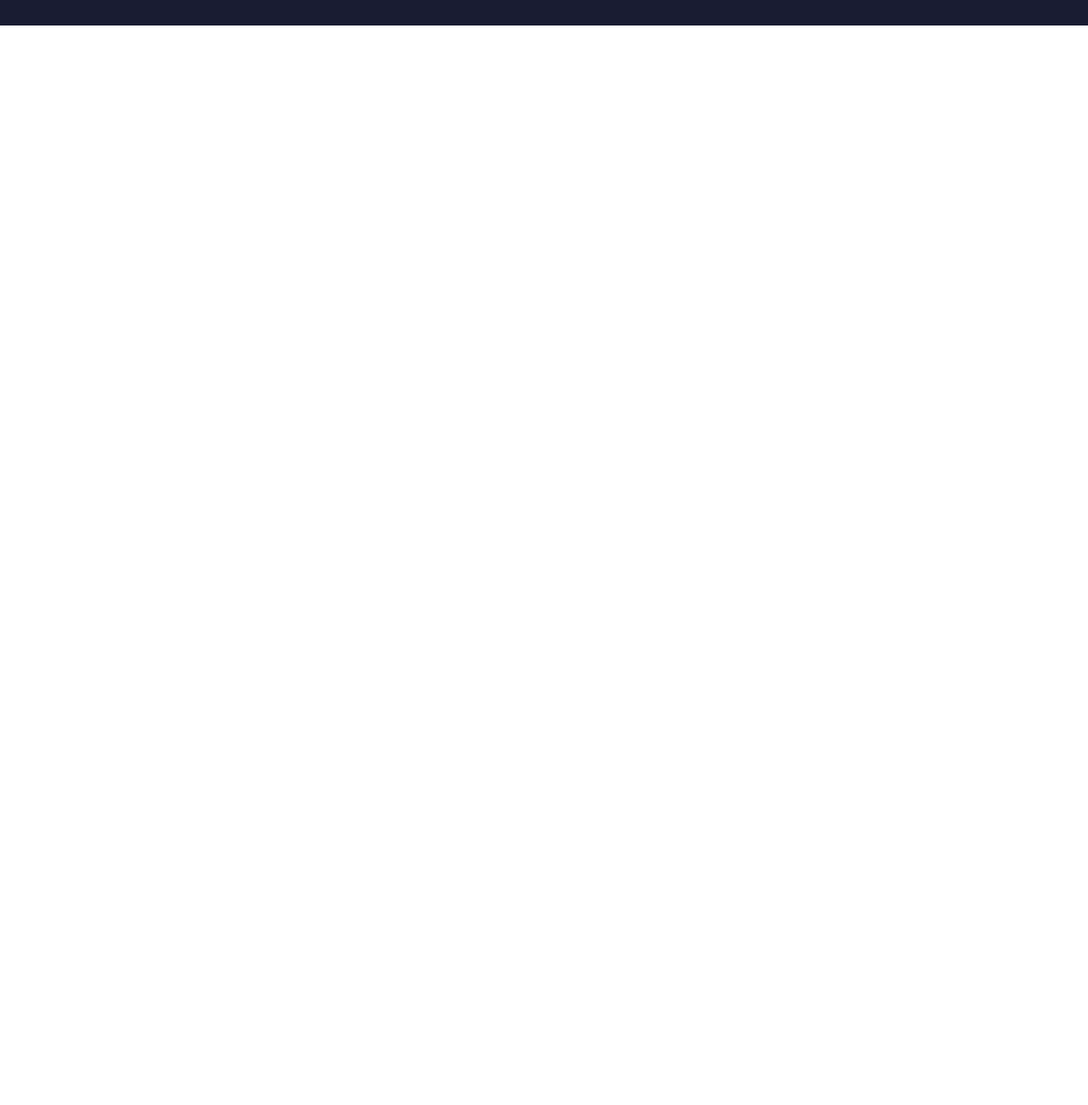
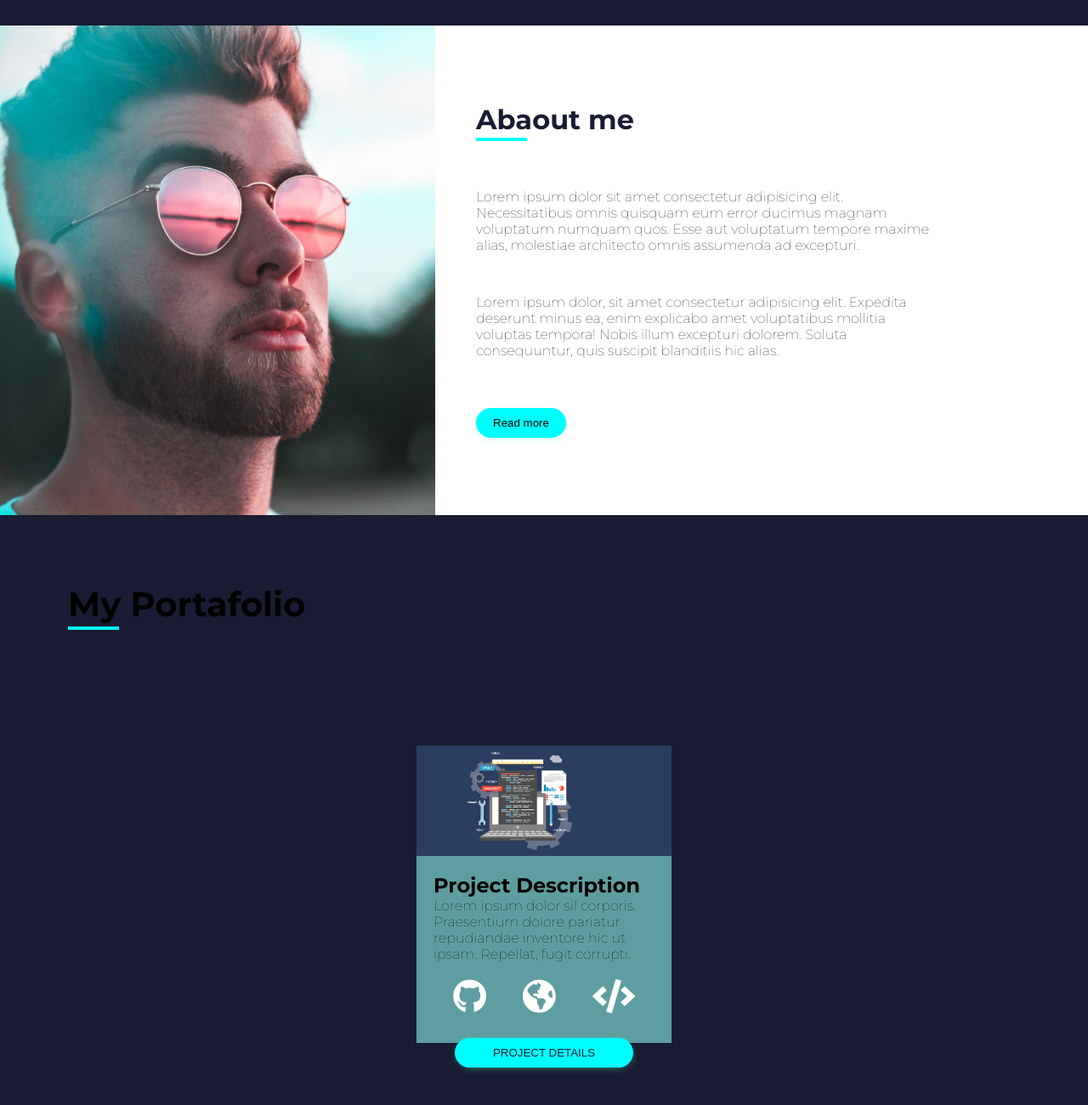
Before and after one commit to Andres-N-H-1992/PortafolioBannerAndres, a plain HTML site: page index.html in a window 1280 px wide. Shown: the part 770-2070 px from the top of the page at 85% size. Before the commit the page ends 800 px from the top, so only its background shows below. Drawn offline with Linux system fonts and the light colour scheme.

Commit message:
Se agrego la etiqueta portafolio con sis estilos css

```diff
--- a/css/styles.css
+++ b/css/styles.css
@@ -16,7 +16,7 @@ body {
   overflow-x: hidden;
 }
 
-.wrapper{
+.wrapper {
   width: 100vw;
   height: 100vh;
   background-color: #191c32;
@@ -31,23 +31,23 @@ body {
 
 }
 
-.brand{
+.brand {
   margin-top: -7px;
 }
 
-.brand span{
+.brand span {
   color: aqua;
 
 }
 
 
-.menu{
+.menu {
   display: flex;
   width: 50%;
   justify-content: space-around;
 }
 
-.menu li{
+.menu li {
   list-style: none;
 }
 
@@ -58,28 +58,29 @@ body {
   padding: 10px 20px;
 }
 
-.menu .active{
+.menu .active {
   color: aqua;
 }
 
-.menu a:hover{
+.menu a:hover {
   background-color: aqua;
   color: #15151d;
   transition: ease-in .4s;
 
 }
 
-.main{
+.main {
 
   margin: 0 auto;
   width: 80vw;
   height: 80vh;
   display: grid;
-  grid-template-columns: repeat(2,1fr);
+  grid-template-columns: repeat(2, 1fr);
   align-items: center;
   gap: 2em;
 
 }
+
 h1 {
   font-size: 3em;
 }
@@ -87,7 +88,8 @@ body {
 span {
   color: aqua;
 }
-.Dounload-cv{
+
+.Dounload-cv {
   padding: 10px 20px;
   background-color: aqua;
   border: none;
@@ -98,19 +100,20 @@ box-shadow: 1px 3px 11px -5px rgba(102, 231, 200, .69);
 
 }
 
-.Dounload-cv:hover{
+.Dounload-cv:hover {
   background-color: beige;
 
 }
-.main img{
+
+.main img {
   width: 350px;
-  border: 7px solid aqua ;
+  border: 7px solid aqua;
   height: 520px;
 
 }
 
 
-.about{
+.about {
   display: grid;
   grid-template-columns: repeat(10, 1fr);
   width: 100vw;
@@ -118,17 +121,17 @@ box-shadow: 1px 3px 11px -5px rgba(102, 231, 200, .69);
 
 }
 
-.about img{
+.about img {
   width: 100%;
   grid-column: 1/5;
 }
 
-.about-info{
+.about-info {
   grid-column: 5/10;
   padding: 3em;
 }
 
-.about-info h2{
+.about-info h2 {
   font-size: 2em;
   color: #191c32;
 }
@@ -143,6 +146,91 @@ box-shadow: 1px 3px 11px -5px rgba(102, 231, 200, .69);
 }
 
 
-.about p{
-  margin-bottom: 3em ;
+.about p {
+  margin-bottom: 3em;
 }
+
+
+.portafolio {
+  width: 100vw;
+  background-color: #191c32;
+}
+
+
+.portafolio-heading {
+  width: 100vw;
+  padding: 5em;
+
+}
+
+.portafolio-heading h2 {
+  font-size: 2.5em;
+}
+
+.portafolio .container {
+  width: 80vw;
+  height: 80vw;
+  margin: 0 auto;
+  display: flex;
+  justify-content: center;
+
+}
+
+.card {
+  width: 300px;
+  height: 350px;
+  background-color: cadetblue;
+
+}
+
+.card__img {
+  width: 100%;
+  height: 130px;
+  background-image: url(../imagenes/2-original.png);
+  background-size: contain;
+}
+
+.card__title {
+  padding: 20px;
+
+}
+
+.card__project__links {
+  display: flex;
+  justify-content: space-evenly;
+
+}
+
+.card__project__links a {
+  color: #fff;
+  text-decoration: none;
+
+}
+
+.card__project__links i {
+  font-size: 2.5em;
+
+}
+
+.Project-details {
+
+  margin: 0 auto;
+  margin: 1em;
+  width: 70%;
+
+
+}
+
+
+.Project-details a {
+  text-decoration: none;
+  color: #191c32;
+  text-transform: uppercase;
+}
+
+.Project-details-content {
+  display: flex;
+  width: 100%;
+  justify-content: center;
+  margin-top: 1em;
+}
--- a/index.html
+++ b/index.html
@@ -17,14 +17,17 @@
     <header>
       <nav class="navbar">
         <div class="brand">
-          <h2>J <span> C</Cspan> </h2>
+          <h2>J <span> C</Cspan>
+          </h2>
         </div>
+
         <ul class="menu">
-          <LI><a class="active" href="#">Home</a></LI>
-          <LI><a href="#">About me</a></LI>
-          <LI><a href="#">Portafolio</a></LI>
-          <li><a href="#"></a>Contactos</li>
+          <li><a class="active" href="index.html">Home</a></li>
+          <li><a href="about.html">About me</a></li>
+          <li><a href="portafolio.html">Portafolio</a></li>
+          <li><a href="contactos.html">Contactos</a></li>
         </ul>
+
 
       </nav>
     </header>
@@ -32,17 +35,82 @@
     <main class="main">
       <div class="info-content">
         <h1> I`m <span>jhon</span> Carter</h1>
-        <p>Lorem ipsum dolor, sit amet consectetur adipisicing elit. Repellendus, reprehenderit. Ea tenetur voluptate totam, nulla incidunt expedita quos commodi illum corporis repellendus labore quae magni praesentium debitis voluptates id qui?</p>
+        <p>Lorem ipsum dolor, sit amet consectetur adipisicing elit. Repellendus, reprehenderit. Ea tenetur voluptate
+          totam, nulla incidunt expedita quos commodi illum corporis repellendus labore quae magni praesentium debitis
+          voluptates id qui?</p>
         <a download href="#">
           <button class="Dounload-cv">Dounload CV</button>
 
         </a>
       </div>
-      <img src="./imgenes/pexels-photo-1516680-removebg-preview.png"imagen de jhon Carter">
+      <img src="imagenes/pexels-photo-1516680-removebg-preview.png" imagen de jhon Carter">
 
     </main>
   </div>
 
 
+
+  <div class="about">
+    <img src="imagenes/about.png" alt="jhon carter imagen retrato">
+
+    <div class="about-info">
+      <h2>Abaout me</h2>
+      <div class="divider"> </div>
+      <p>Lorem ipsum dolor sit amet consectetur adipisicing elit. Necessitatibus omnis quisquam eum error ducimus
+        magnam voluptatum numquam quos. Esse aut voluptatum tempore maxime alias, molestiae architecto omnis
+        assumenda ad excepturi.</p>
+      <p>Lorem ipsum dolor, sit amet consectetur adipisicing elit. Expedita deserunt minus ea, enim explicabo amet
+        voluptatibus mollitia voluptas tempora! Nobis illum excepturi dolorem. Soluta consequuntur, quis
+        suscipit blanditiis hic alias.</p>
+      <button class="Dounload-cv"> Read more</button>
+
+    </div>
+  </div>
+
+
+
+  <div class="portafolio">
+    <div class="portafolio-heading">
+      <h2>My Portafolio</h2>
+      <div class="divider"></div>
+
+    </div>
+    <div class="container">
+      <div class="card">
+        <div class="card__img">
+        </div>
+        <div class="card__title">
+          <h2>Project Description</h2>
+          <p>Lorem ipsum dolor sil corporis. Praesentium dolore pariatur repudiandae inventore hic ut ipsam. Repellat, fugit corrupti.</p>
+        </div>
+        <div class="card__project__links">
+          <a href="">
+            <i class="fab fa-github"></i>
+          </a>
+          <a href="">
+            <i class="fas fa-globe-americas"></i>
+          </a>
+          <a href="">
+            <i class="fas fa-code"></i>
+          </a>
+        </div>
+
+        <div class="Project-details-content">
+          <button class="Project-details , Dounload-cv">
+            <a href="">project details
+            </a>
+          </button>
+        </div>
+
+
+      </div>
+    </div>
+  </div>
+
+
+
+
+
 </body>
+
 </html>
```
Also changed, not shown: about.html (deleted, +0 -32 lines), imagenes/2-original.png (renamed from imgenes/2-original.png), imagenes/DSC_5537.JPG (renamed from imgenes/DSC_5537.JPG), imagenes/about.png (renamed from imgenes/about.png), imagenes/img-opacity50.png (renamed from imgenes/img-opacity50.png), imagenes/pexels-photo-1516680-removebg-preview.png (renamed from imgenes/pexels-photo-1516680-removebg-preview.png), 2 other files. Lines whose indentation alone changed are shown as unchanged.
